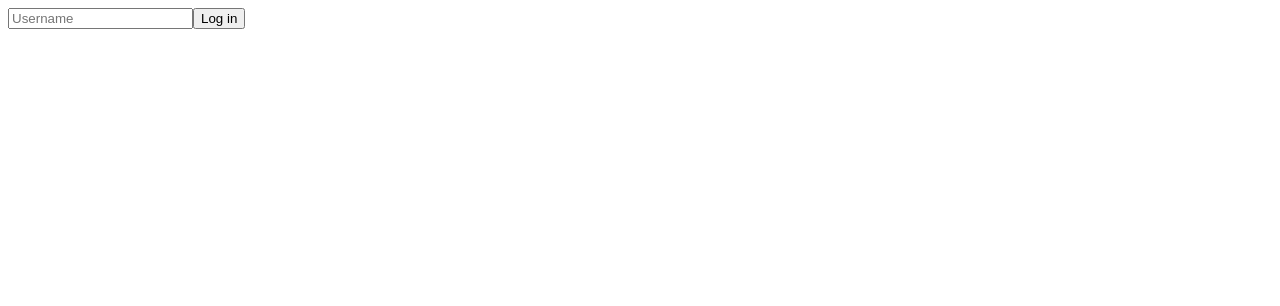
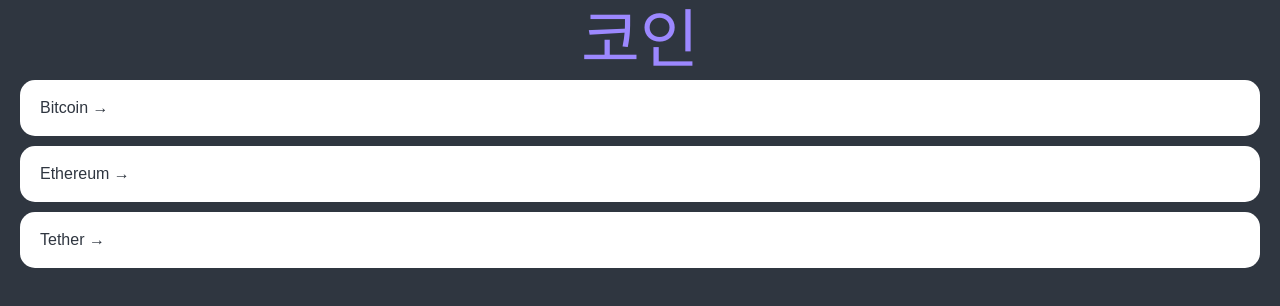
Before and after one commit to dldnjswns31/React-cryptotracker, a React (Create React App) app: page / in a window 1280 px wide. Shown: the top 306 px of the page. Built offline with nearby package versions, Linux system fonts and the light colour scheme.

Commit message:
Style front page

```diff
--- a/package.json
+++ b/package.json
@@ -43,5 +43,8 @@
       "last 1 firefox version",
       "last 1 safari version"
     ]
+  },
+  "devDependencies": {
+    "@types/react-router-dom": "^5.3.3"
   }
 }
--- a/src/App.tsx
+++ b/src/App.tsx
@@ -1,32 +1,75 @@
-import React, { useState } from "react";
+import Router from "./Router";
+import { createGlobalStyle } from "styled-components";
+
+const GlobalStyle = createGlobalStyle`
+@import url('https://fonts.googleapis.com/css2?family=Source+Sans+Pro:wght@300;400&display=swap');
+html, body, div, span, applet, object, iframe,
+h1, h2, h3, h4, h5, h6, p, blockquote, pre,
+a, abbr, acronym, address, big, cite, code,
+del, dfn, em, img, ins, kbd, q, s, samp,
+small, strike, strong, sub, sup, tt, var,
+b, u, i, center,
+dl, dt, dd, menu, ol, ul, li,
+fieldset, form, label, legend,
+table, caption, tbody, tfoot, thead, tr, th, td,
+article, aside, canvas, details, embed,
+figure, figcaption, footer, header, hgroup,
+main, menu, nav, output, ruby, section, summary,
+time, mark, audio, video {
+  margin: 0;
+  padding: 0;
+  border: 0;
+  font-size: 100%;
+  font: inherit;
+  vertical-align: baseline;
+}
+/* HTML5 display-role reset for older browsers */
+article, aside, details, figcaption, figure,
+footer, header, hgroup, main, menu, nav, section {
+  display: block;
+}
+/* HTML5 hidden-attribute fix for newer browsers */
+*[hidden] {
+    display: none;
+}
+body {
+  line-height: 1;
+}
+menu, ol, ul {
+  list-style: none;
+}
+blockquote, q {
+  quotes: none;
+}
+blockquote:before, blockquote:after,
+q:before, q:after {
+  content: '';
+  content: none;
+}
+table {
+  border-collapse: collapse;
+  border-spacing: 0;
+}
+*{
+  box-sizing: border-box;
+}
+body {
+  font-family: 'Source Sans Pro', sans-serif;
+  background-color: ${(props) => props.theme.bgColor};
+  color: ${(props) => props.theme.textColor};
+}
+a{
+  text-decoration: none;
+  color: inherit;
+}
+`;
 
 function App() {
-  const [username, setUsername] = useState("");
-
-  const onChange = (e: React.FormEvent<HTMLInputElement>) => {
-    const {
-      currentTarget: { value },
-    } = e;
-    setUsername(value);
-  };
-
-  const onSubmit = (e: React.FormEvent<HTMLFormElement>) => {
-    e.preventDefault();
-    console.log(`Hello ${username}`);
-  };
-
   return (
-    <div>
-      <form onSubmit={onSubmit}>
-        <input
-          value={username}
-          type="text"
-          placeholder="Username"
-          onChange={onChange}
-        />
-        <button>Log in</button>
-      </form>
-    </div>
+    <>
+      <GlobalStyle />
+      <Router />
+    </>
   );
 }
 
--- /dev/null
+++ b/src/Router.tsx
@@ -0,0 +1,20 @@
+import { BrowserRouter, Switch, Route } from "react-router-dom";
+import Coin from "./routes/Coin";
+import Coins from "./routes/Coins";
+
+function Router() {
+  return (
+    <BrowserRouter>
+      <Switch>
+        <Route path="/:coinId">
+          <Coin />
+        </Route>
+        <Route path="/">
+          <Coins />
+        </Route>
+      </Switch>
+    </BrowserRouter>
+  );
+}
+
+export default Router;
--- /dev/null
+++ b/src/routes/Coin.tsx
@@ -0,0 +1,13 @@
+import { useParams } from "react-router-dom";
+
+interface Params {
+  coinId: string;
+}
+
+function Coin() {
+  const { coinId } = useParams<Params>();
+
+  return <h1>Coin:{coinId}</h1>;
+}
+
+export default Coin;
--- /dev/null
+++ b/src/routes/Coins.tsx
@@ -0,0 +1,85 @@
+import styled from "styled-components";
+import { Link } from "react-router-dom";
+
+const Container = styled.div`
+  padding: 0px 20px;
+`;
+
+const Header = styled.header`
+  height: 10vh;
+  display: flex;
+  justify-content: center;
+  align-items: center;
+`;
+
+const CoinsList = styled.ul``;
+
+const Coin = styled.li`
+  background-color: white;
+  color: ${(props) => props.theme.bgColor};
+  border-radius: 15px;
+  margin-bottom: 10px;
+  a {
+    padding: 20px;
+    transition: color 0.2s ease-in;
+    display: block;
+  }
+  &:hover {
+    a {
+      color: ${(props) => props.theme.accentColor};
+    }
+  }
+`;
+
+const Title = styled.h1`
+  font-size: 4rem;
+  color: ${(props) => props.theme.accentColor};
+`;
+
+const coins = [
+  {
+    id: "btc-bitcoin",
+    name: "Bitcoin",
+    symbol: "BTC",
+    rank: 1,
+    is_new: false,
+    is_active: true,
+    type: "coin",
+  },
+  {
+    id: "eth-ethereum",
+    name: "Ethereum",
+    symbol: "ETH",
+    rank: 2,
+    is_new: false,
+    is_active: true,
+    type: "coin",
+  },
+  {
+    id: "usdt-tether",
+    name: "Tether",
+    symbol: "USDT",
+    rank: 3,
+    is_new: false,
+    is_active: true,
+    type: "token",
+  },
+];
+function Coins() {
+  return (
+    <Container>
+      <Header>
+        <Title>코인</Title>
+      </Header>
+      <CoinsList>
+        {coins.map((coin) => (
+          <Coin id={coin.id}>
+            <Link to={`/${coin.id}`}>{coin.name} &rarr;</Link>
+          </Coin>
+        ))}
+      </CoinsList>
+    </Container>
+  );
+}
+
+export default Coins;
--- a/src/styled.d.ts
+++ b/src/styled.d.ts
@@ -6,6 +6,6 @@
   export interface DefaultTheme {
     textColor: string;
     bgColor: string;
-    btnColor: string;
+    accentColor: string;
   }
 }
--- a/src/theme.ts
+++ b/src/theme.ts
@@ -1,7 +1,7 @@
 import { DefaultTheme } from "styled-components";
 
 export const theme: DefaultTheme = {
-  bgColor: "white",
-  textColor: "black",
-  btnColor: "tomato",
+  bgColor: "#2f3640",
+  textColor: "#f5f6fa",
+  accentColor: "#9c88ff",
 };
```
Also changed, not shown: 1 other file (tests, documents, lock files or other folders).
